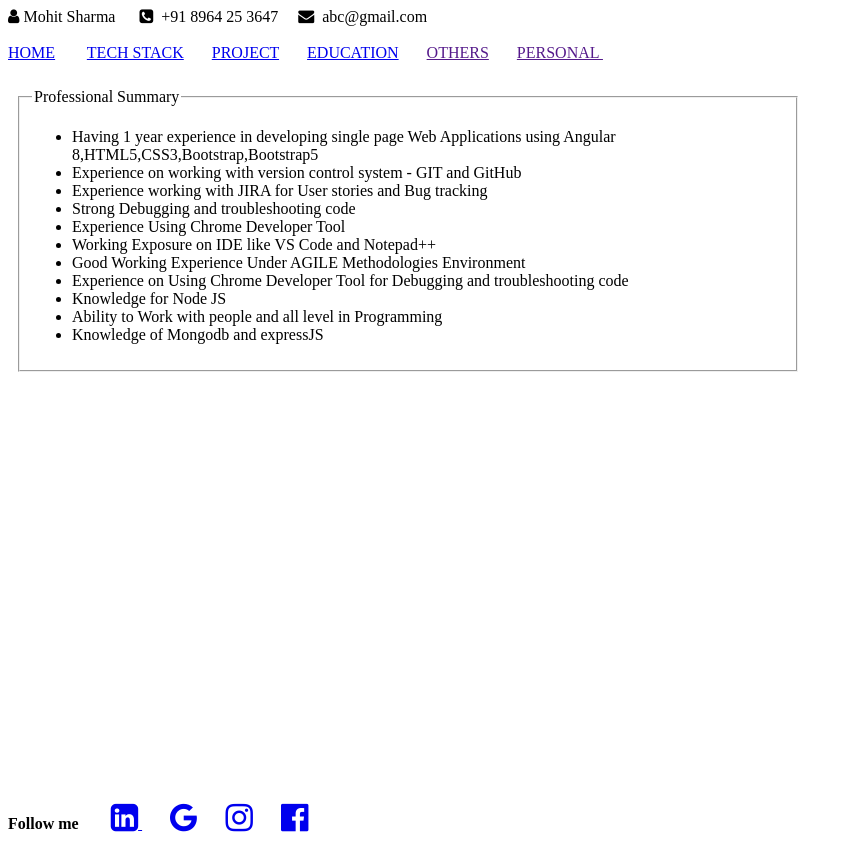
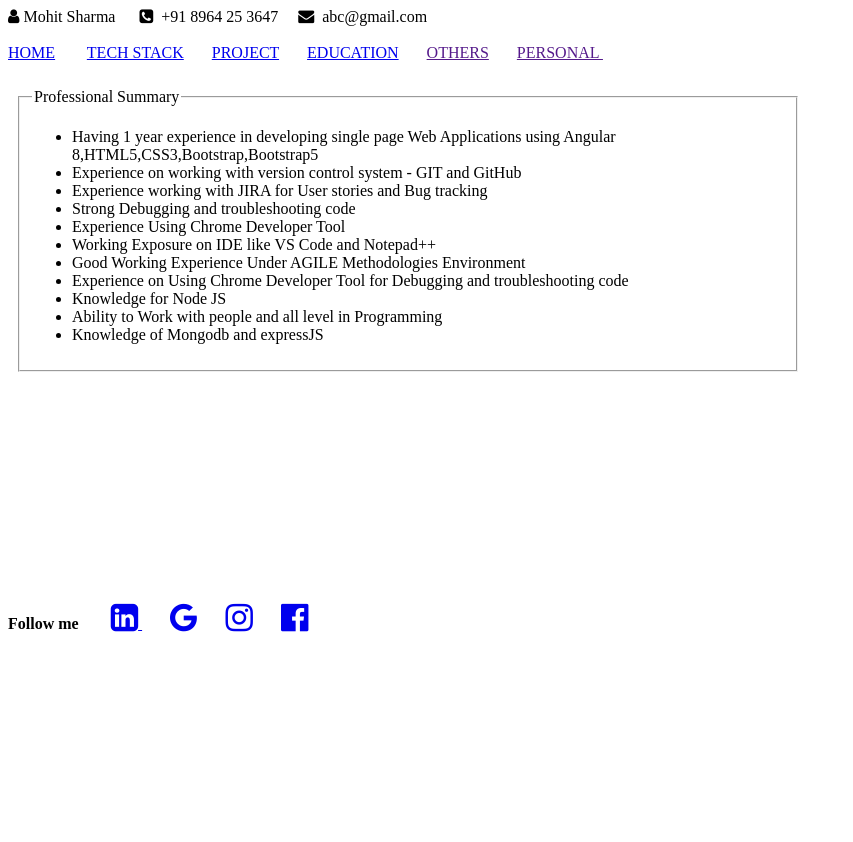
Before and after one commit to komalnkale01/MyProfile, a plain HTML site: page index.html in a window 1280 px wide. Shown: the whole page, without its empty margins (0-853 px from the left). After the commit the page ends 800 px from the top, so only its background shows below. Drawn offline with Linux system fonts and the light colour scheme.

Commit message:
Updated index
Updated index

```diff
--- a/index.html
+++ b/index.html
@@ -28,7 +28,7 @@
   <br />
 
   <!-- main section -->
-  <iframe src="home.html" width="800" height="700" frameborder="0" name="myframe"></iframe>
+  <iframe src="home.html" width="800" height="500" frameborder="0" name="myframe"></iframe>
 
   <br />
   <br />
```
